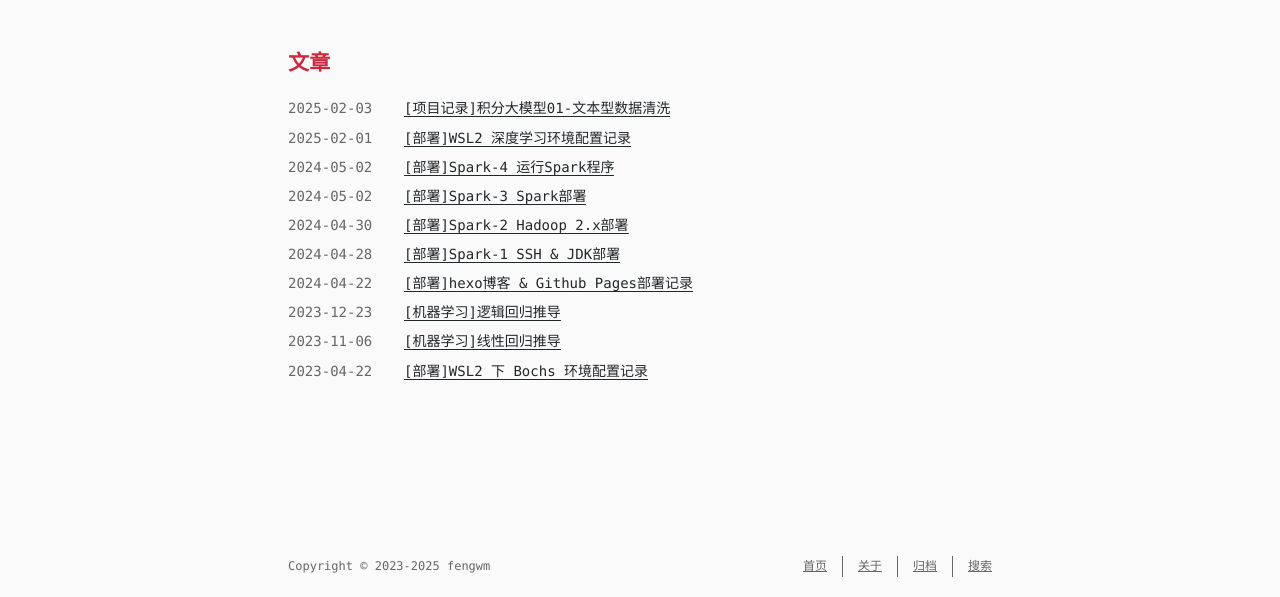
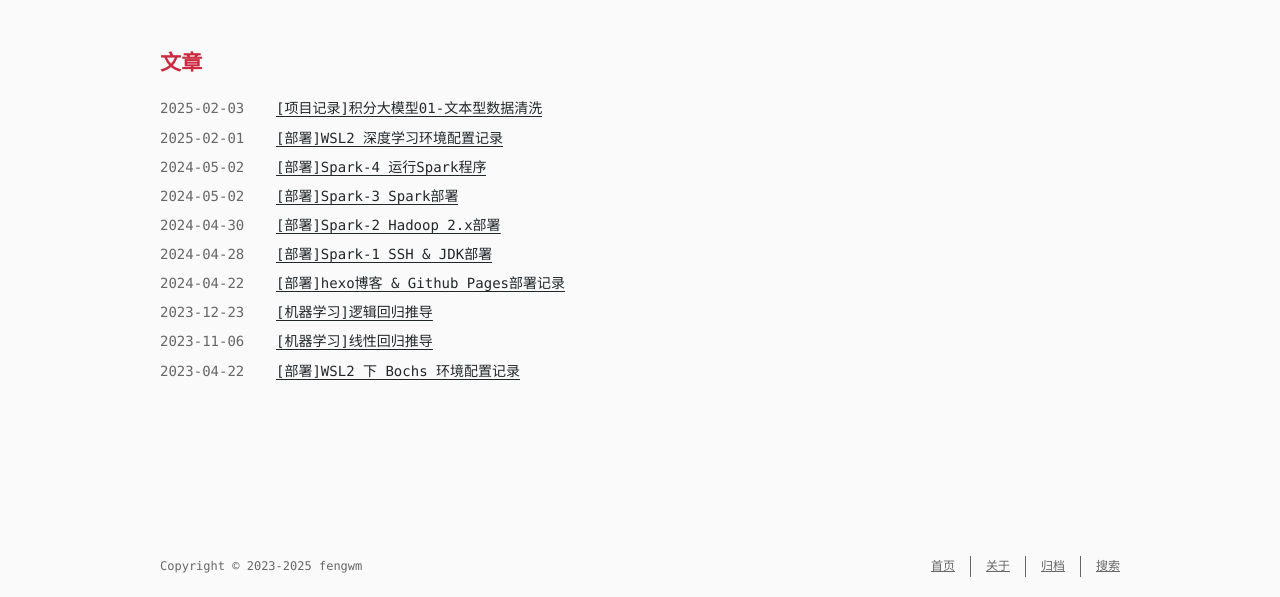
Before and after one commit to fengwm64/fengwm64.github.io, a plain HTML site: page index.html in a window 1280 px wide. Shown: the part 203-800 px from the top of the page. Drawn offline with nearby package versions, Linux system fonts and the light colour scheme; some packages are replaced by stand-ins of ours; a web font is replaced by a local one.

Commit message:
Site updated: 2025-02-03 15:52:47

```diff
--- a/css/style.css
+++ b/css/style.css
@@ -572,7 +572,7 @@ body {
   }
 }
 .max-width {
-  max-width: 48rem;
+  max-width: 64rem;
 }
 @media (max-width: 480px) {
   .px3 {
```
